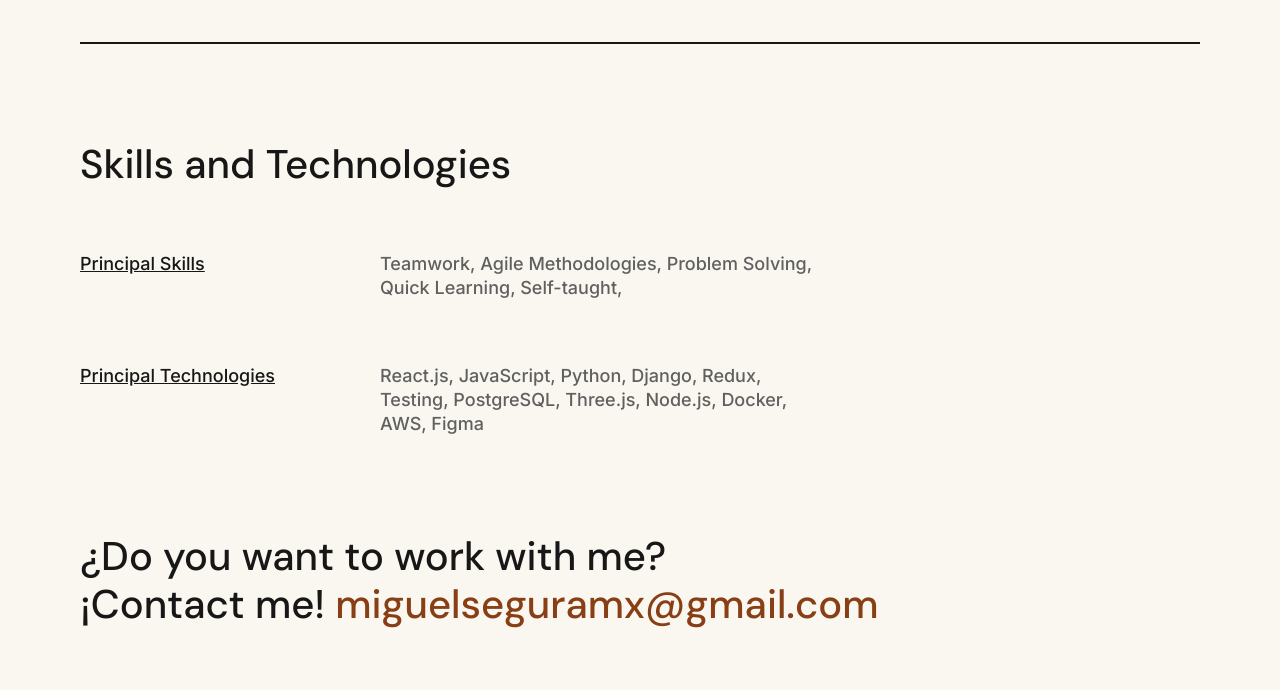
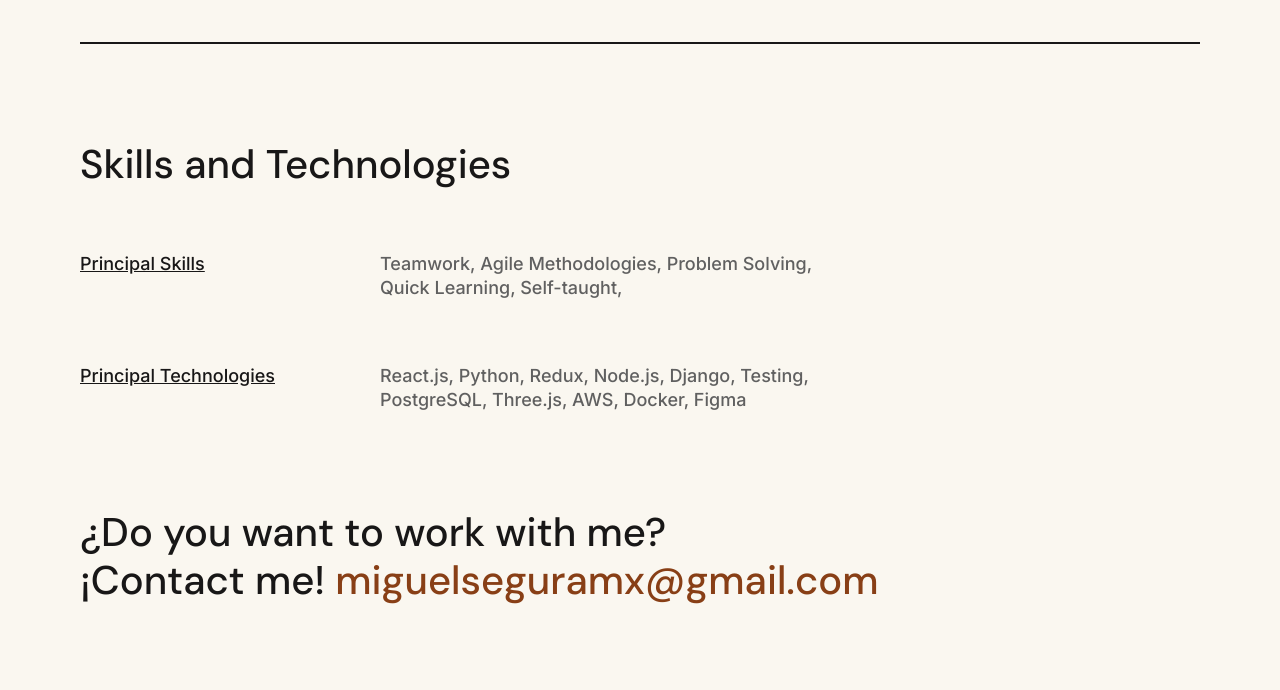
Before and after one commit to miguelseguramx/portfolio, a plain HTML site: page index.html in a window 1280 px wide. Shown: the part 3156-3846 px from the top of the page. Drawn offline with Linux system fonts and the light colour scheme.

```diff
--- a/index.html
+++ b/index.html
@@ -175,7 +175,7 @@
         <div class="tools-container">
           <h3>Principal Technologies</h3>
           <p class="tools-content">
-            React.js, JavaScript, Python, Django, Redux, Testing, PostgreSQL, Three.js, Node.js, Docker, AWS, Figma
+            React.js, Python, Redux, Node.js, Django, Testing, PostgreSQL, Three.js, AWS, Docker, Figma
           </p>
         </div>
       </div>
```
Also changed, not shown: 1 other file.
